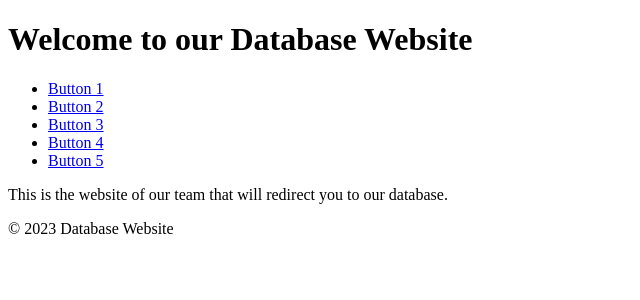
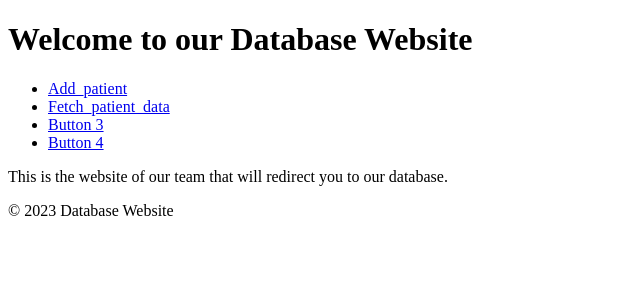
Before and after one commit to binhow612/database_website, a Flask app: page /homepage in a window 1280 px wide. Shown: the top 300 px of the page, without its empty margins (0-640 px from the left). Run offline with Flask 3, Linux system fonts and the light colour scheme.

Commit message:
Update homepage.html

```diff
--- a/website/templates/homepage.html
+++ b/website/templates/homepage.html
@@ -11,11 +11,10 @@
     </header>
     <nav>
         <ul>
-            <li><a href="#">Button 1</a></li>
-            <li><a href="#">Button 2</a></li>
-            <li><a href="#">Button 3</a></li>
-            <li><a href="#">Button 4</a></li>
-            <li><a href="#">Button 5</a></li>
+            <li><a href="#" id="button1">Add_patient</a></li>
+            <li><a href="#" id="button2">Fetch_patient_data</a></li>
+            <li><a href="#" id="button3">Button 3</a></li>
+            <li><a href="#" id="button4">Button 4</a></li>
         </ul>
     </nav>
     <main>
@@ -25,6 +24,22 @@
         <p>&copy; 2023 Database Website</p>
     </footer>
 
-    <script src="main.js"></script>
+    <script>
+        document.getElementById('button1').addEventListener('click', function() {
+            window.location.href = 'add_data';
+        });
+
+        document.getElementById('button2').addEventListener('click', function() {
+            window.location.href = 'fetch_patient';
+        });
+
+        document.getElementById('button3').addEventListener('click', function() {
+            window.location.href = 'fetch_doctor';
+        });
+
+        document.getElementById('button4').addEventListener('click', function() {
+            window.location.href = 'url_for_button_4';
+        });
+    </script>
 </body>
 </html>
```
